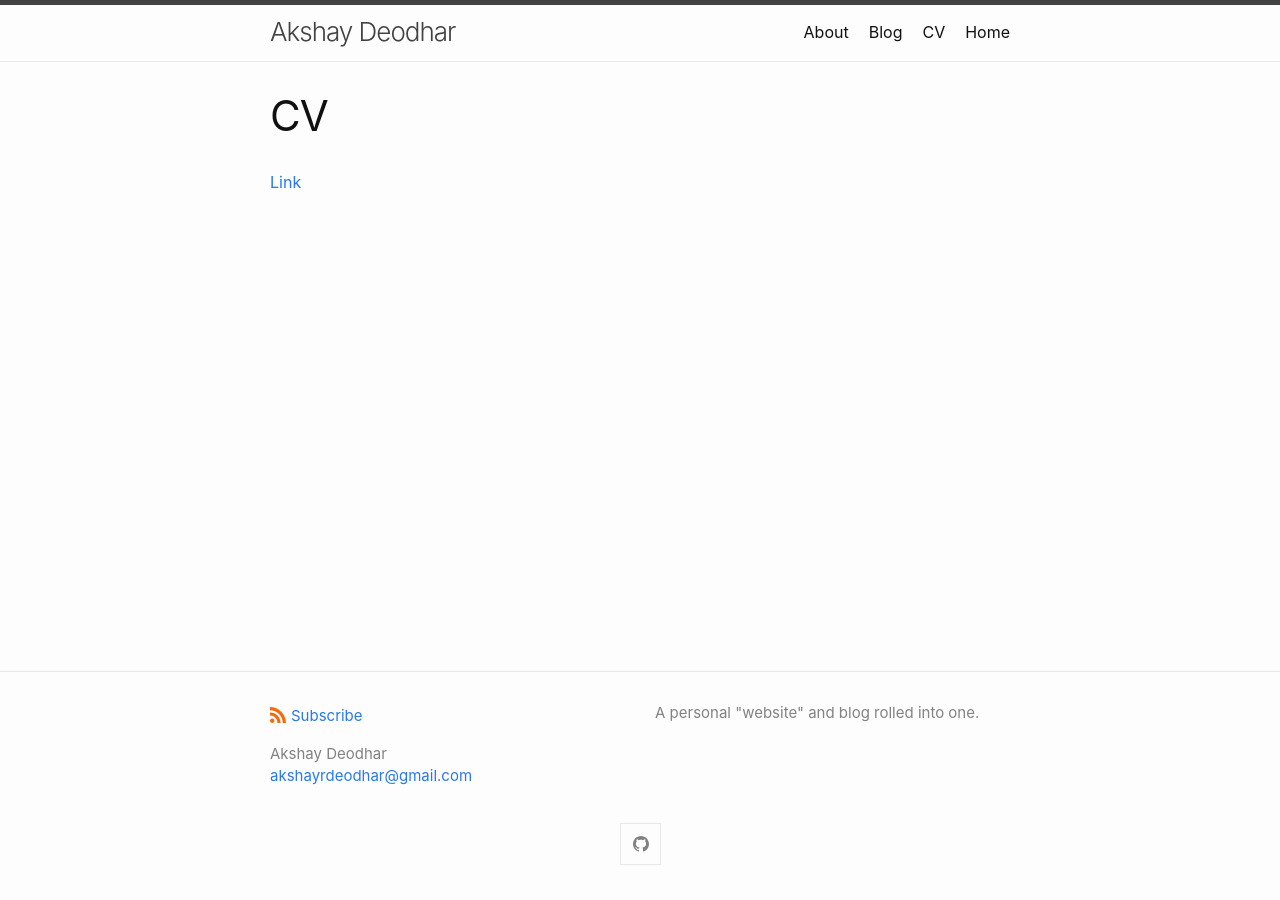
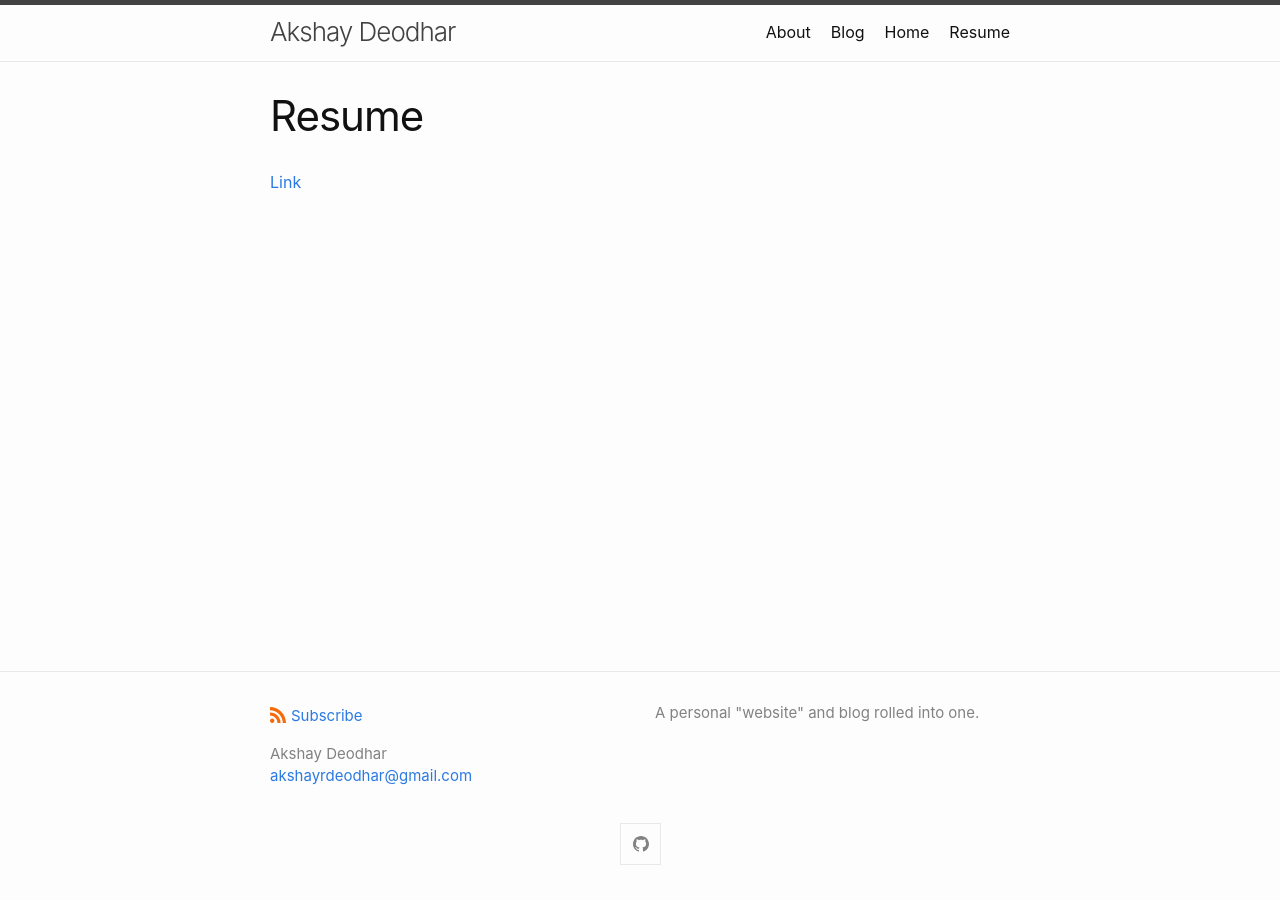
Before and after one commit to akshayrdeodhar/akshayrdeodhar.github.io, a Jekyll site: the page built from resume.markdown, in a window 1280 px wide. Built offline with Jekyll 4.4.1, drawn with Linux system fonts in a browser that asks for light colours.

Commit message:
updated link to resume

```diff
--- a/cv.markdown
+++ b/resume.markdown
@@ -1,6 +1,6 @@
 ---
 layout: page
-title: CV
+title: Resume
 ---
 
-[Link](https://drive.google.com/file/d/1yDz7aK4OTuHpNQRspB9AbdLq5_GTPS3t/view?usp=sharing)
+[Link](https://drive.google.com/file/d/1YC0_Taxe0PIY9odRslFq2OyY3C-1btxo/view?usp=sharing)
```
